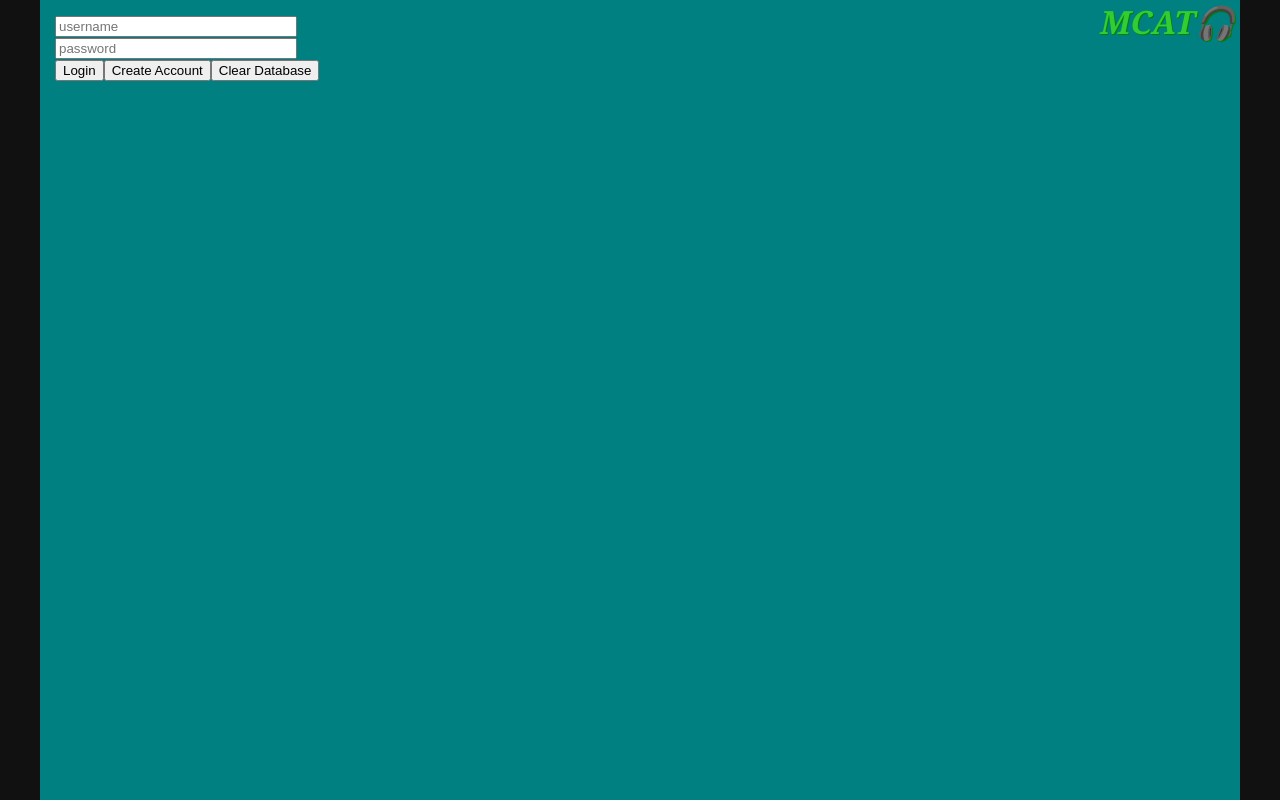
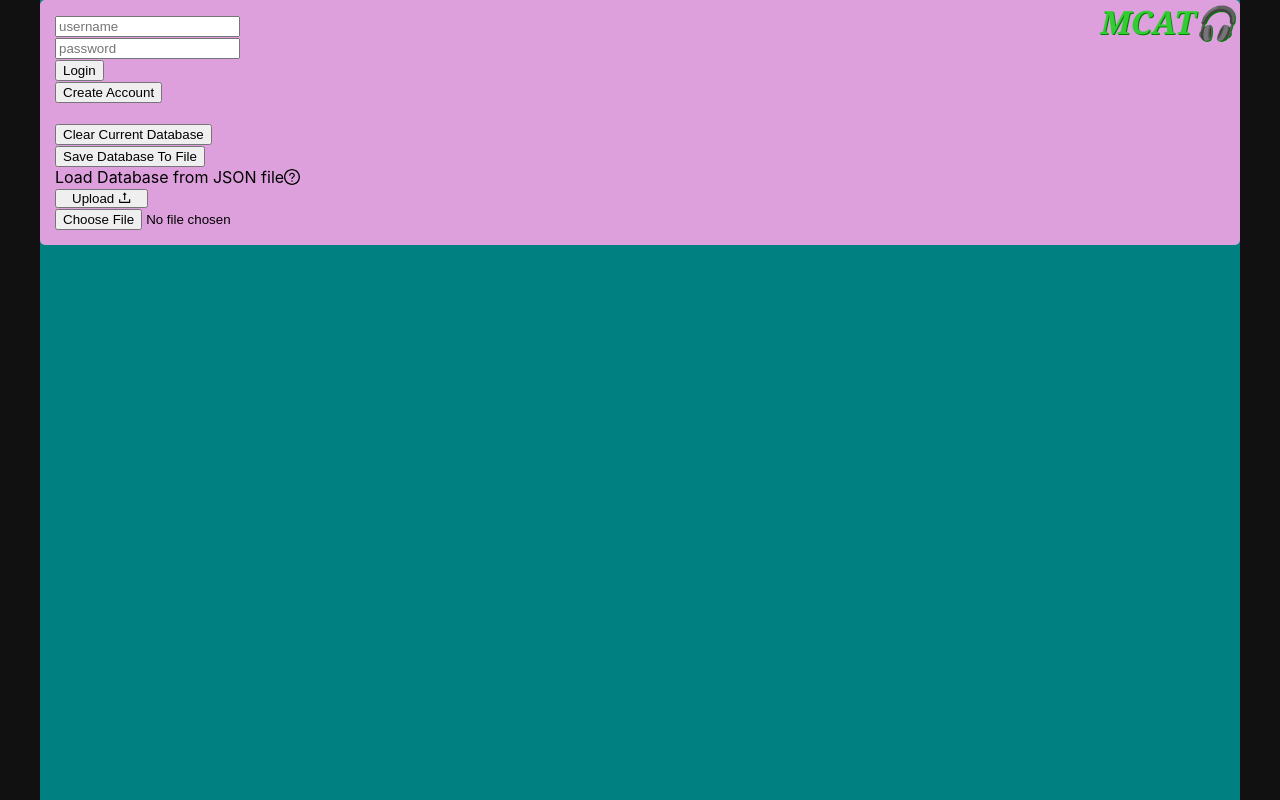
Before and after one commit to exewin/musiccatalogue, a React (Create React App) app: page / in a window 1280 px wide. Built offline with nearby package versions, Linux system fonts and the light colour scheme.

Commit message:
add save/load database to login screen

```diff
--- a/package.json
+++ b/package.json
@@ -10,6 +10,7 @@
     "antd-prompt": "^0.7.1",
     "axios": "^0.27.2",
     "chroma-js": "^2.4.2",
+    "file-saver": "^2.0.5",
     "nanoid": "^3.3.4",
     "react": "^18.1.0",
     "react-dom": "^18.1.0",
--- a/src/database.js
+++ b/src/database.js
@@ -1,5 +1,6 @@
 import {message} from "antd"
 import {nanoid} from "nanoid"
+import {saveAs} from "file-saver"
 
 let database = []
 const DATABASE_LABEL = "music_catalogue_database"
@@ -102,14 +103,13 @@ const databaseCreateUserValidate = (login, password) => {
 export const databaseAddSong = (login, song, id) => {
     database.find(user => {
         if(user.login === login){
-            if(id!=null){
+            if(id){
                 const arr = user.songs.map(concreteSong=> {
                     if(id===concreteSong.id){
                         song.id = id
                         return song
                     }
-                    else return concreteSong
-
+                    return concreteSong
                 })
                 user.songs = arr
                 message.success(`song ${song.title} edited`)
@@ -165,6 +165,19 @@ export const databaseGetListInfo = login => {
 }
 
 
+export const databaseSaveToFile = () => {
+    const db = JSON.stringify(database)
+    const file = new File([db], "musicCatalogueDatabase.json", {type: "text/plain;charset=utf-8"})
+    saveAs(file)
+}
+
+export const databaseLoadFromFile = text => {
+    const db = JSON.parse(text)
+    database = db
+    databaseSave()
+}
+
+
 const databaseAddStyles = (user, styles) => {
     let newStyles = styles.concat(user.styles)
     let removeDuplicates = [...new Set(newStyles)]
--- a/src/sites/Login.js
+++ b/src/sites/Login.js
@@ -1,13 +1,16 @@
 import React, {useState, useContext} from "react"
 import styled from "styled-components"
-import {databaseClear, databaseCreateUser, databaseLogin} from "../database"
+import {databaseClear, databaseCreateUser, databaseLogin, databaseSaveToFile, databaseLoadFromFile} from "../database"
 import {Context} from "../Context"
 import {useNavigate} from "react-router-dom";
-import {Button, Popconfirm, Input} from "antd";
+import {Button, Popconfirm, Input, Form} from "antd";
+import { UploadOutlined } from '@ant-design/icons';
 
-const Form = styled.div`
+const Container = styled.div`
 margin: 0;
 padding: 15px;
+background-color: plum;
+border-radius: 5px;
 `
 
 const Login = () => {
@@ -26,34 +29,64 @@ const Login = () => {
         databaseCreateUser(login, password)
     }
 
+    const showFile = (e) => {
+        e.preventDefault()
+        const reader = new FileReader()
+        reader.onload = (e) => {
+            const text = e.target.result
+            databaseLoadFromFile(text)
+        }
+    }
+
     return(
-        <Form>
-                <Input style={{ width: '20%' }}
+        <Container>
+            <Form
+                layout="inline"
+            >
+                <Form.Item>
+                    <Input
                         value={login}
                         type="text"
                         placeholder="username"
                         onChange={e=>setLogin(e.target.value)}
                     />
-                <br/>
-
-                <Input style={{ width: '20%' }}
+                </Form.Item>
+                <Form.Item>
+                    <Input
                         value={password}
                         type="password"
                         placeholder="password"
                         onChange={e=>setPassword(e.target.value)}
                     />
+                </Form.Item>
+                <Form.Item><Button onClick={logUser} type="primary">Login</Button></Form.Item>
+                <Form.Item><Button onClick={createUser}>Create Account</Button></Form.Item>
+            </Form>
             <br/>
-
-                <Button onClick={logUser}>Login</Button>
-                <Button onClick={createUser}>Create Account</Button>
+            <Form
+                layout="inline"
+            >
+                <Form.Item>
                     <Popconfirm
-                    title="Warning this erase all information! Continue?"
+                        title="Warning this will erase all information! Continue?"
                         onConfirm={databaseClear}
                         okText="Yes"
                         cancelText="No"
-                ><Button type="danger">Clear Database</Button>
+                    ><Button type="danger">Clear Current Database</Button>
                     </Popconfirm>
+                </Form.Item>
+                <Form.Item><Button onClick={databaseSaveToFile}>Save Database To File</Button></Form.Item>
+
+                <Form.Item tooltip="Warning, this will override current database." label="Load Database from JSON file">
+                    <Button style={{padding:'0'}}>
+                        <label style={{cursor:'pointer', padding: "15px", width:'100%'}} htmlFor="fileUpload">Upload <UploadOutlined/></label>
+                    </Button>
+                </Form.Item>
+                <Form.Item hidden={true}>
+                    <input type="file" id="fileUpload" accept=".json" onChange={showFile}/>
+                </Form.Item>
             </Form>
+        </Container>
     )
 }
 
```
Also changed, not shown: 1 other file (tests, documents, lock files or other folders). Lines whose indentation alone changed are shown as unchanged.
